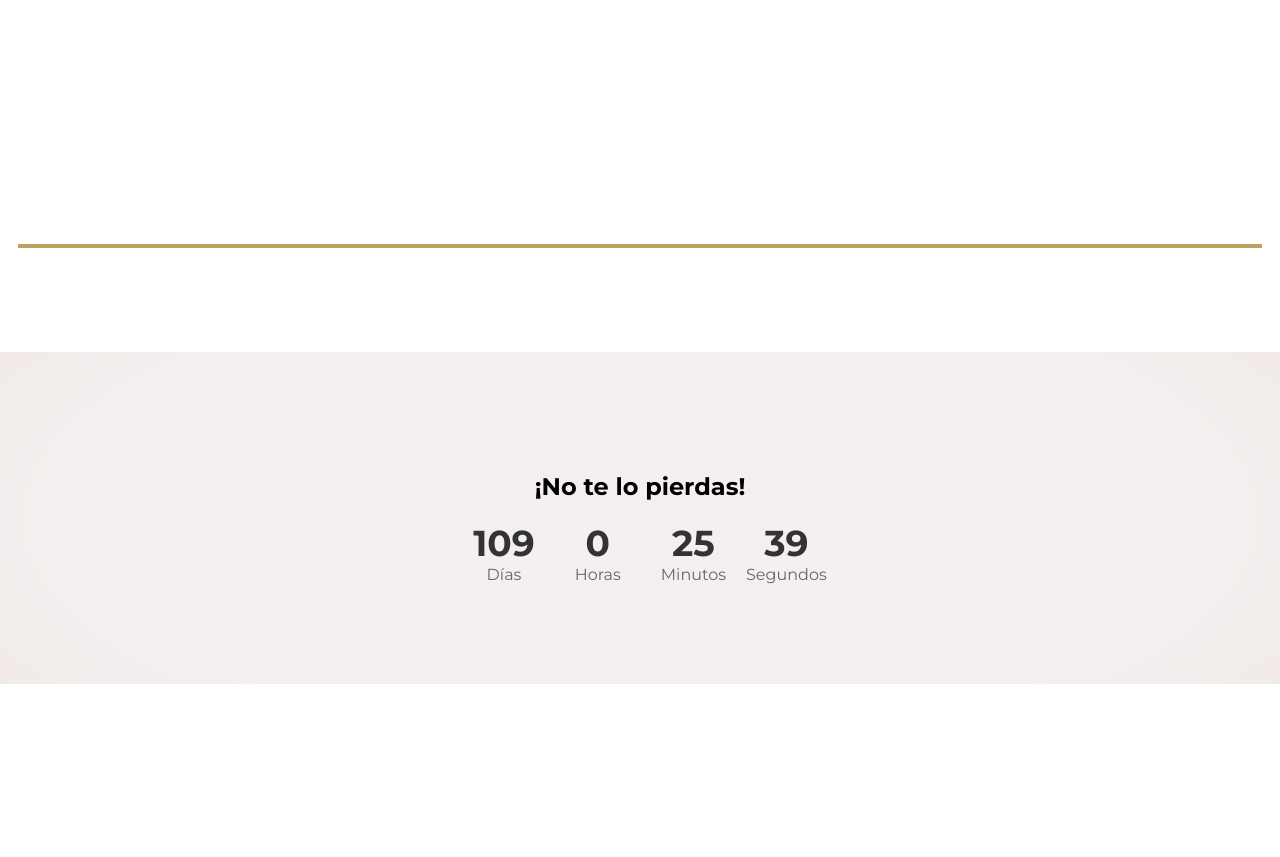
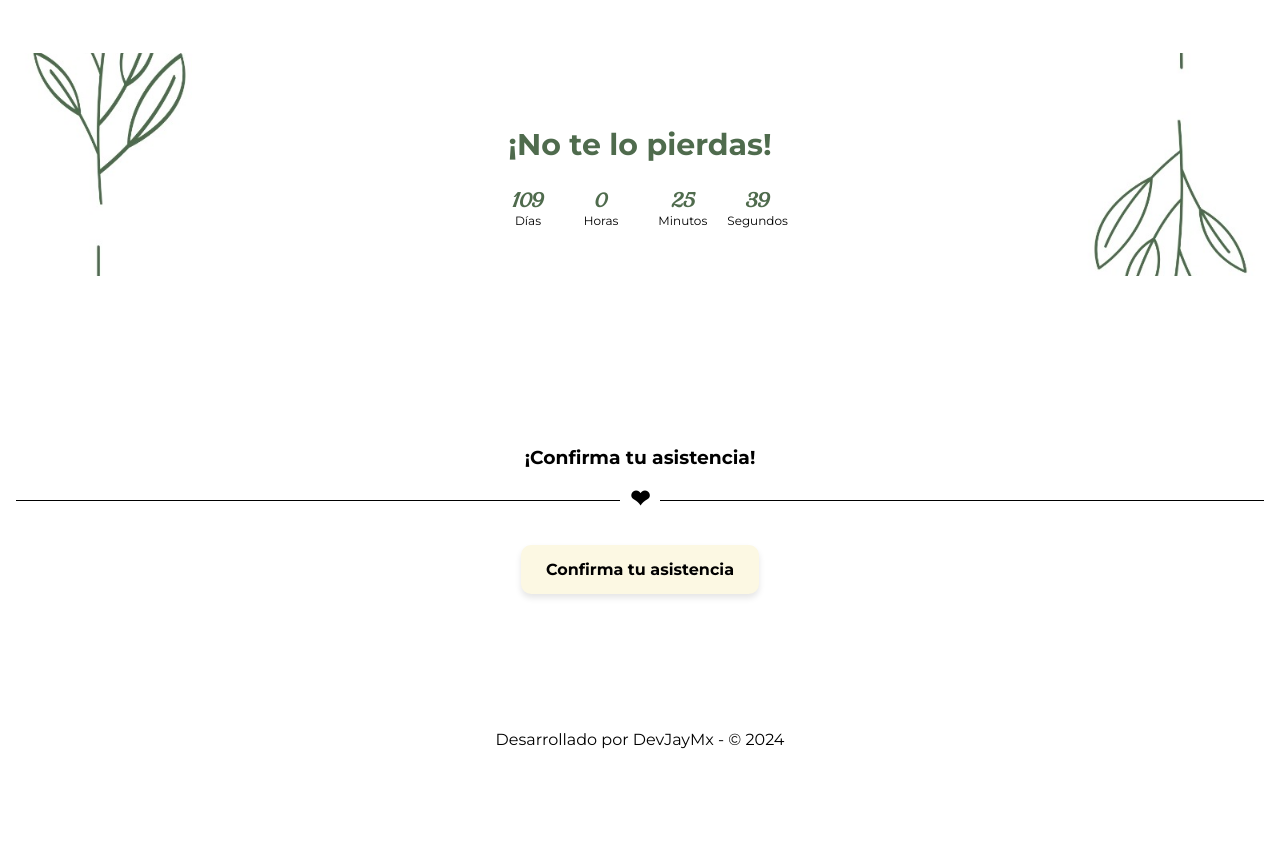
Before and after one commit to DevGragy/weeding-adri, an Astro site: page / in a window 1280 px wide. Shown: the part 2080-2937 px from the top of the page. After the commit the page ends 2841 px from the top, so only its background shows below. Built offline with nearby package versions, Linux system fonts and the light colour scheme; Astro itself is replaced by a stand-in of ours; a web font is replaced by a local one.

Commit message:
fix(*): Correction on styles from colors and counter background

```diff
--- a/src/components/Counter.astro
+++ b/src/components/Counter.astro
@@ -10,19 +10,19 @@ const { title } = Astro.props;
   <h2>{title}</h2>
   <div id="countdown">
     <div>
-      <span id="dias"></span>
+      <span id="dias" class="time"></span>
       <div class="smalltext">Días</div>
     </div>
     <div>
-      <span id="horas"></span>
+      <span id="horas" class="time"></span>
       <div class="smalltext">Horas</div>
     </div>
     <div>
-      <span id="minutos"></span>
+      <span id="minutos" class="time"></span>
       <div class="smalltext">Minutos</div>
     </div>
     <div>
-      <span id="segundos"></span>
+      <span id="segundos" class="time"></span>
       <div class="smalltext">Segundos</div>
     </div>
   </div>
@@ -70,43 +70,48 @@ const { title } = Astro.props;
     justify-content: center;
     align-items: center;
     text-align: center;
-    margin: 60px auto;
-    padding: 100px 1rem;
+    margin: 32px auto;
+    padding: 48px 1rem;
     width: 100%;
     font-family: "Montserrat", sans-serif;
     font-weight: 400;
     /* background-image: linear-gradient(to top, #f3e7e9 0%, #e3eeff 99%, #e3eeff 100%); */
-    background-image: radial-gradient(73% 147%, #eadfdf 59%, #ece2df 100%),
+    /* background-image: radial-gradient(73% 147%, #eadfdf 59%, #ece2df 100%),
       radial-gradient(
         91% 146%,
         rgba(255, 255, 255, 0.5) 47%,
         rgba(0, 0, 0, 0.5) 100%
       );
-    background-blend-mode: screen;
+    background-blend-mode: screen; */
+    background-image: url("/leaves.jpg");
+    background-repeat: no-repeat;
+    background-position: center;
+    background-size: cover;
+    font-size: 20px;
+  }
+  .container-half h2 {
+    color: #4F6B4D;
   }
   #countdown {
     display: flex;
     justify-content: space-between;
     align-items: center;
   }
-
   #countdown div {
     text-align: center;
     margin: 0 20px;
   }
-
   #countdown div:last-child {
     margin: 0;
   }
-
   #countdown span {
-    font-size: 36px;
     font-weight: bold;
-    color: #333;
+    color: #4F6B4D;
+    font-family: "Playball", cursive;
   }
-
   .smalltext {
-    color: #666;
+    color: #000;
     margin-left: 0;
+    font-size: 12px;
   }
 </style>
--- a/src/components/WeedingEvents.astro
+++ b/src/components/WeedingEvents.astro
@@ -34,7 +34,6 @@ const { title, subtitle, celebration, date, start, location } = Astro.props;
 
 <style>
   .container {
-    height: 100vh;
     width: 100%;
     margin: 60px auto;
     padding: 1rem;
```
Also changed, not shown: public/leaves.jpg (added).
